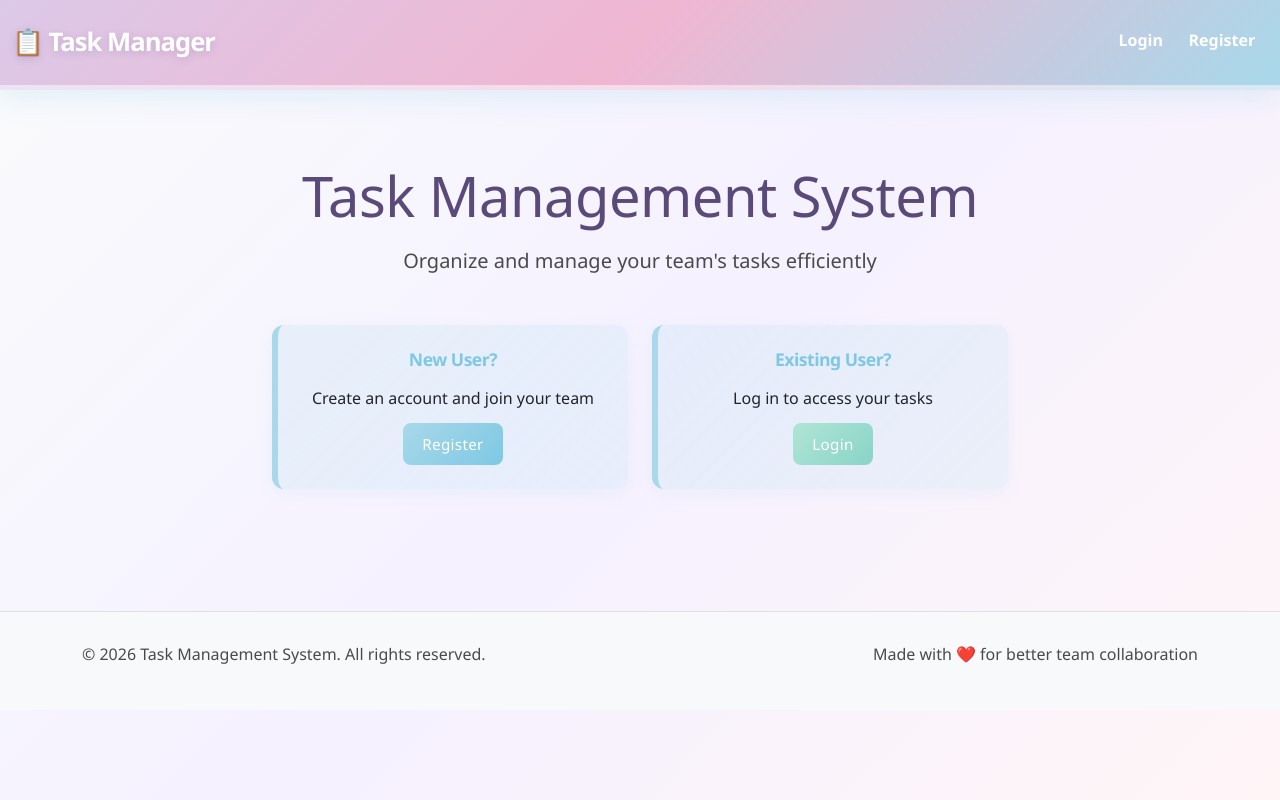
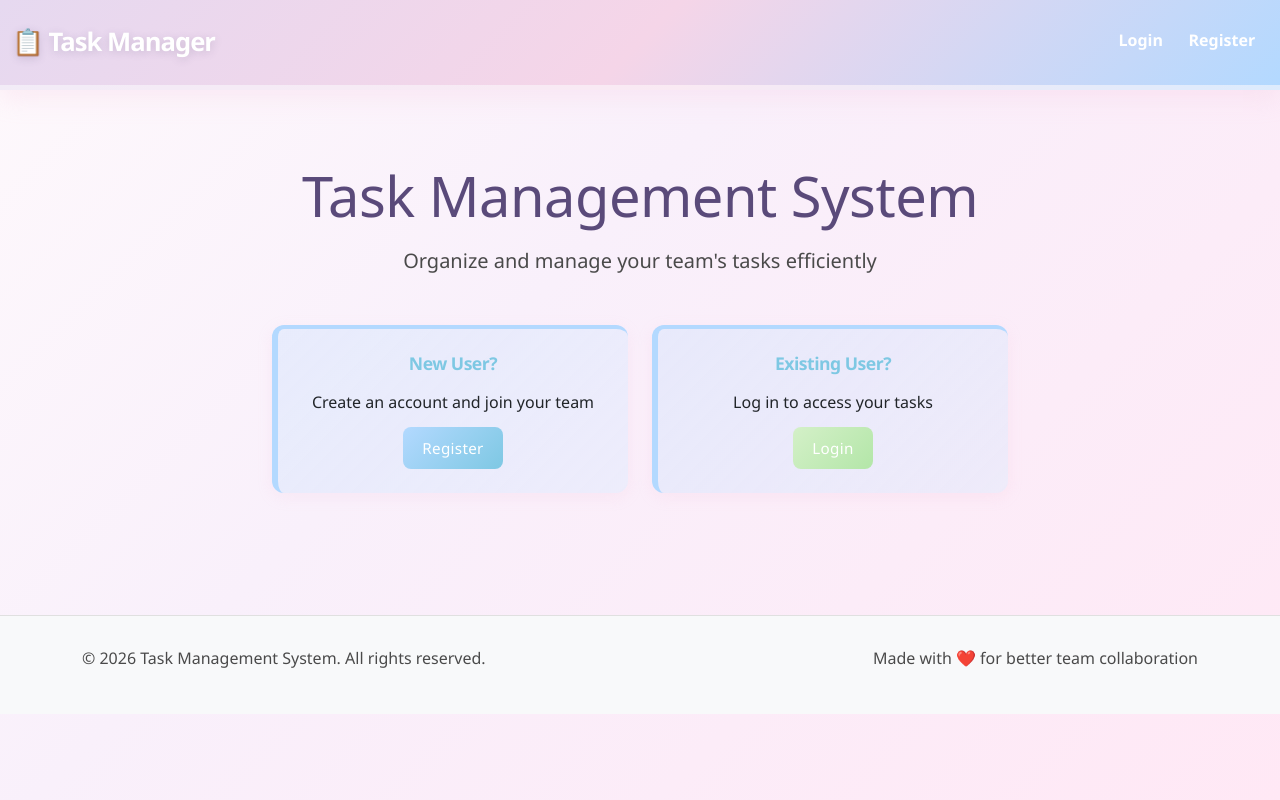
Before and after one commit to tamarkl586/pythonProject, a Django app: page / in a window 1280 px wide. Run offline with Django 5.2, Linux system fonts and the light colour scheme.

Commit message:
Enhanced pastel colors: pink background, beautiful summary cards, vertical assigned to layout, redesigned delete page

```diff
--- a/App1/static/css/style.css
+++ b/App1/static/css/style.css
@@ -2,36 +2,39 @@
    Modern Task Management CSS
    =========================== */
 
-/* Root Variables - Beautiful Pastel Color Palette */
+/* Root Variables - Beautiful Enhanced Pastel Color Palette */
 :root {
-    /* Pastel Colors */
-    --pastel-blue: #a8d8ea;
+    /* Enhanced Pastel Colors - More vibrant and beautiful */
+    --pastel-blue: #b3d9ff;
     --pastel-blue-dark: #7ec8e3;
-    --pastel-purple: #c9b1e0;
-    --pastel-pink: #f0b6d2;
-    --pastel-peach: #f4d4b0;
-    --pastel-mint: #b0e5d5;
-    --pastel-yellow: #f3e5ab;
-    --pastel-lavender: #dcc9e8;
+    --pastel-purple: #e6c7f0;
+    --pastel-pink: #f5d5e8;
+    --pastel-rose: #ffc0d9;
+    --pastel-peach: #ffd9c0;
+    --pastel-mint: #c8f0e8;
+    --pastel-yellow: #ffe8b3;
+    --pastel-lavender: #e6d9f0;
+    --pastel-green: #d4f0c8;
+    --pastel-coral: #f5bfcc;
 
-    /* Primary Colors (Pastel) */
-    --primary-color: #a8d8ea;
+    /* Primary Colors (Enhanced Pastel) */
+    --primary-color: #b3d9ff;
     --primary-dark: #7ec8e3;
-    --primary-light: #c8e6f5;
-    --success-color: #b0e5d5;
-    --success-dark: #88d4c8;
-    --danger-color: #f0b6d2;
-    --warning-color: #f4d4b0;
-    --info-color: #dcc9e8;
-    --secondary-color: #c9b1e0;
+    --primary-light: #d4e9ff;
+    --success-color: #d4f0c8;
+    --success-dark: #b3e6a8;
+    --danger-color: #f5d5e8;
+    --warning-color: #ffd9c0;
+    --info-color: #e6d9f0;
+    --secondary-color: #e6c7f0;
 
     /* Light backgrounds */
-    --light-bg: #fafbfc;
-    --border-color: #e8dff0;
+    --light-bg: #faf7fc;
+    --border-color: #f0e8f5;
 
     /* Shadows and transitions */
-    --shadow: 0 4px 15px rgba(168, 216, 234, 0.15);
-    --shadow-lg: 0 10px 30px rgba(168, 216, 234, 0.2);
+    --shadow: 0 4px 15px rgba(240, 180, 210, 0.15);
+    --shadow-lg: 0 10px 30px rgba(240, 180, 210, 0.2);
     --transition: all 0.4s cubic-bezier(0.4, 0, 0.2, 1);
 }
 
@@ -50,7 +53,7 @@
     font-size: 16px;
     line-height: 1.6;
     color: #4a4a4a;
-    background: linear-gradient(135deg, #fafbfc 0%, #f5f1ff 50%, #fff5f7 100%);
+    background: linear-gradient(135deg, #fef9fc 0%, #f9f0fb 40%, #ffe8f5 100%);
     min-height: 100vh;
 }
 
@@ -118,10 +121,11 @@
     margin-bottom: 1rem;
 }
 
-/* Summary Cards - Pastel Color Variants */
+/* Summary Cards - Beautiful Unique Pastel Colors */
 .card:nth-child(1) {
-    background: linear-gradient(135deg, rgba(168, 216, 234, 0.2), rgba(200, 230, 245, 0.3));
-    border-left: 6px solid var(--pastel-blue);
+    background: linear-gradient(135deg, rgba(179, 217, 255, 0.25), rgba(212, 233, 255, 0.35));
+    border-left: 6px solid #b3d9ff;
+    border-top: 4px solid #b3d9ff;
 }
 
 .card:nth-child(1) .card-title {
@@ -603,21 +614,21 @@
 /* Gradient Animation Keyframes */
 @keyframes gradientShift {
     0% {
-        background: linear-gradient(135deg, #a8d8ea 0%, #dcc9e8 50%, #f0b6d2 100%);
+        background: linear-gradient(135deg, #b3d9ff 0%, #e6d9f0 50%, #f5d5e8 100%);
     }
     50% {
-        background: linear-gradient(135deg, #f0b6d2 0%, #a8d8ea 50%, #dcc9e8 100%);
+        background: linear-gradient(135deg, #ffc0d9 0%, #b3d9ff 50%, #e6d9f0 100%);
     }
     100% {
-        background: linear-gradient(135deg, #dcc9e8 0%, #f0b6d2 50%, #a8d8ea 100%);
+        background: linear-gradient(135deg, #e6d9f0 0%, #f5d5e8 50%, #b3d9ff 100%);
     }
 }
 
 .navbar {
-    background: linear-gradient(135deg, #a8d8ea 0%, #dcc9e8 50%, #f0b6d2 100%);
+    background: linear-gradient(135deg, #b3d9ff 0%, #e6d9f0 50%, #f5d5e8 100%);
     background-size: 200% 200%;
     animation: gradientShift 8s ease infinite;
-    box-shadow: 0 8px 25px rgba(168, 216, 234, 0.3);
+    box-shadow: 0 8px 25px rgba(240, 180, 210, 0.2);
     border-bottom: 5px solid rgba(255, 255, 255, 0.5);
     padding: 1rem 0;
 }
```
Also changed, not shown: other parts of App1/static/css/style.css (+17 -10 lines), App1/templates/home.html (+12 -12 lines), App1/templates/tasks/task_confirm_delete.html (+13 -12 lines), App1/templates/tasks/task_list.html (+5 -4 lines), db.sqlite3.
